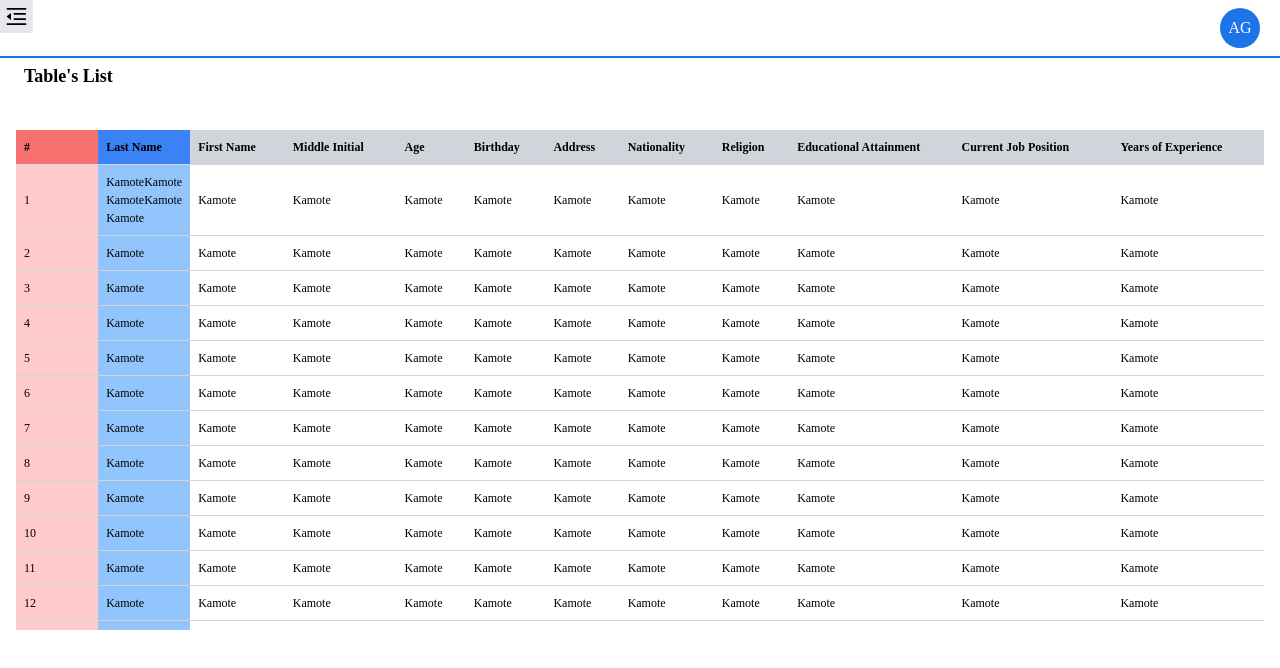
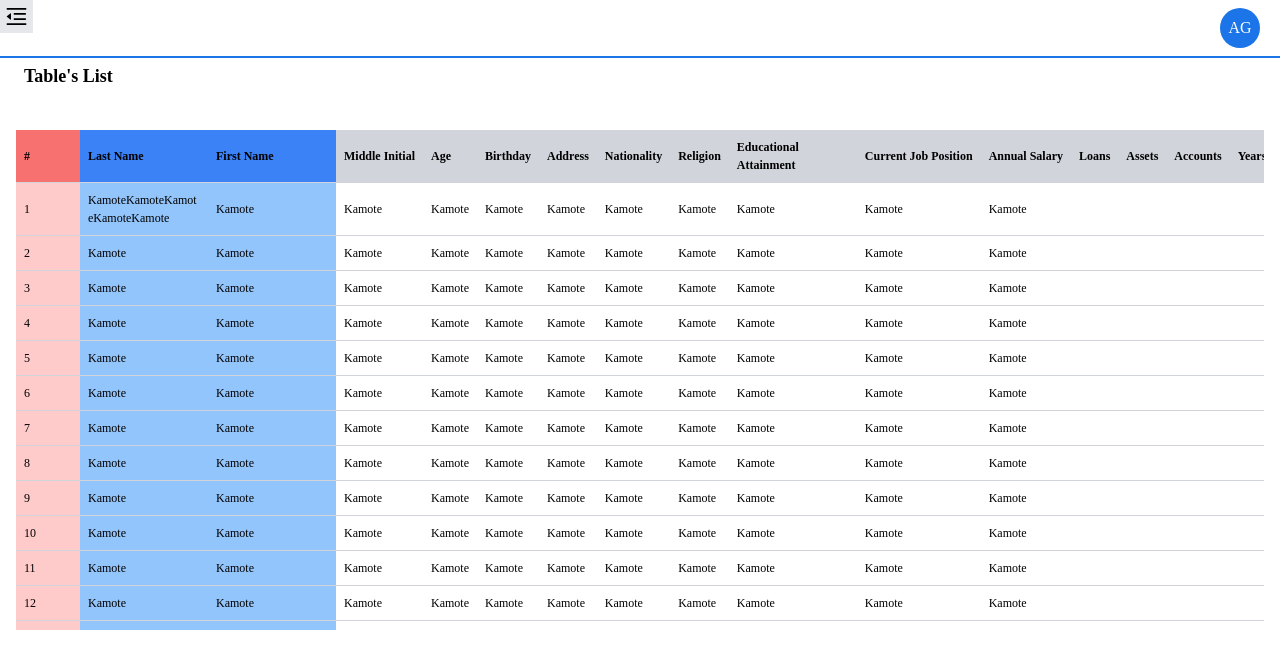
Before and after one commit to AbetGregana/backend, a React (Vite) app: page /table-freeze in a window 1280 px wide. Shown: the top 668 px of the page. Built offline with nearby package versions, Linux system fonts and the light colour scheme.

Commit message:
table sticky columns complete

```diff
--- a/src/components/pages/developer/table-freeze/TableFreezeTable.jsx
+++ b/src/components/pages/developer/table-freeze/TableFreezeTable.jsx
@@ -18,6 +18,10 @@ const TableFreezeTable = () => {
               <th>Religion</th>
               <th>Educational Attainment</th>
               <th>Current Job Position</th>
+              <th>Annual Salary</th>
+              <th>Loans</th>
+              <th>Assets</th>
+              <th>Accounts</th>
               <th>Years of Experience</th>
             </tr>
           </thead>
--- a/src/index.css
+++ b/src/index.css
@@ -46,7 +46,7 @@
   .table-freeze {
     @apply max-w-full max-h-[500px] overflow-auto;
     table {
-      @apply border-collapse min-w-max z-10 relative w-full;
+      @apply border-collapse min-w-max z-10 relative max-w-[1500px] overflow-auto;
       thead {
         @apply sticky top-0 w-max z-50 min-h-max;
       }
@@ -61,10 +61,16 @@
         @apply sticky min-w-[4rem] left-0 z-[2] bg-red-200;
       }
       th:nth-child(2) {
-        @apply sticky min-w-[4rem] max-w-[8rem]  left-[64px] z-[2] bg-blue-500;
+        @apply sticky min-w-[8rem] left-[64px] z-[2] bg-blue-500;
       }
       tr td:nth-child(2) {
         @apply sticky left-[64px] max-w-[2rem] bg-blue-300;
+      }
+      th:nth-child(3) {
+        @apply sticky min-w-[8rem] left-[192px] z-[2] bg-blue-500;
+      }
+      tr td:nth-child(3) {
+        @apply sticky max-w-[2rem] left-[192px]  bg-blue-300;
       }
       tr td {
         @apply break-words;
```
